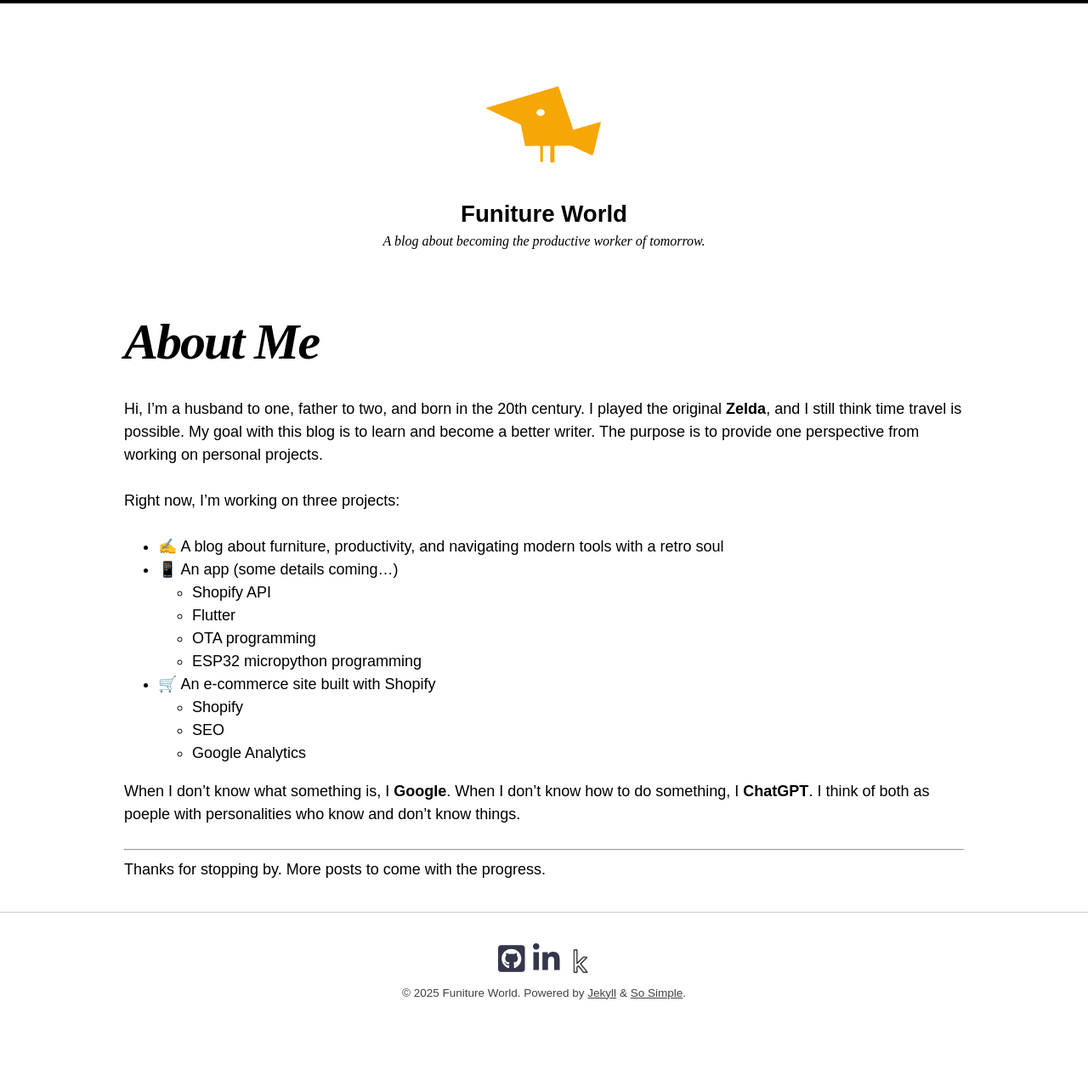
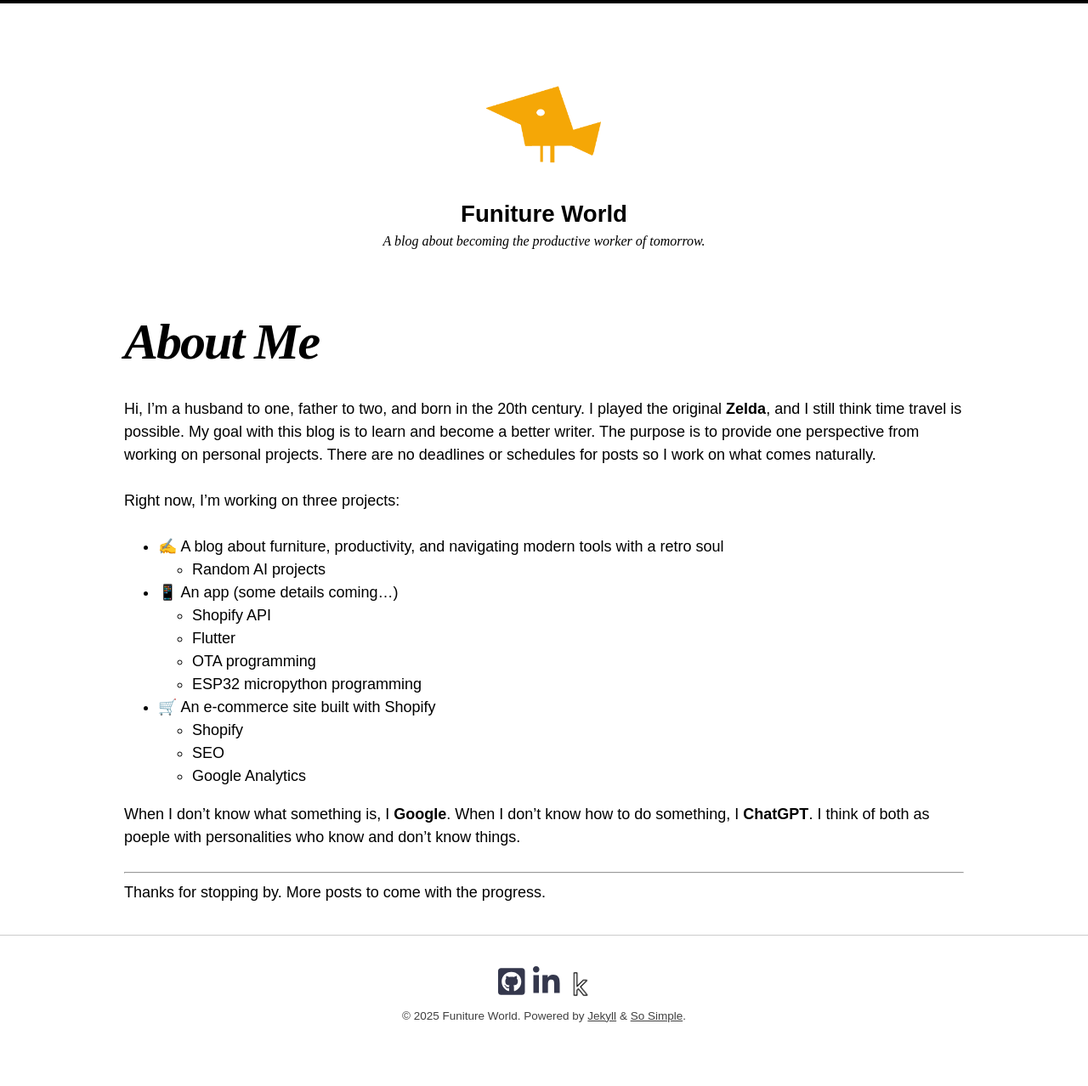
Before and after one commit to tsgillam/funitureworld, a Jekyll site: the page built from pages/about.md, in a window 1280 px wide. Shown: the whole page at 85% size. Built offline with Jekyll 4.4.1, drawn with Linux system fonts in a browser that asks for light colours; nearby versions of some CDN libraries; before the commit the page ends 1251 px from its top, so only the background shows below that.

Commit message:
Updated about me

```diff
--- a/pages/about.md
+++ b/pages/about.md
@@ -5,11 +5,12 @@ permalink: /about/
 description: Learn more about the creator behind Funiture World – a blog about becoming the productive worker of tomorrow.
 ---
 
-Hi, I’m a husband to one, father to two, and born in the 20th century. I played the original **Zelda**, and I still think time travel is possible. My goal with this blog is to learn and become a better writer. The purpose is to provide one perspective from working on personal projects.
+Hi, I’m a husband to one, father to two, and born in the 20th century. I played the original **Zelda**, and I still think time travel is possible. My goal with this blog is to learn and become a better writer. The purpose is to provide one perspective from working on personal projects. There are no deadlines or schedules for posts so I work on what comes naturally.
 
 Right now, I’m working on three projects:
 
 - ✍️ A blog about furniture, productivity, and navigating modern tools with a retro soul
+    - Random AI projects
 - 📱 An app (some details coming...)
     - Shopify API
     - Flutter
```
